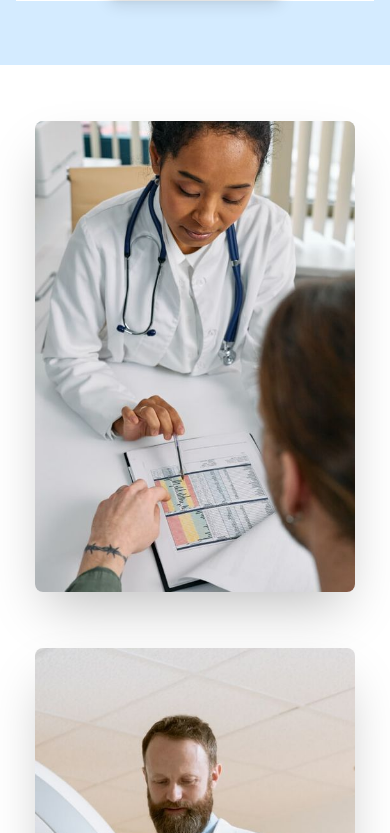
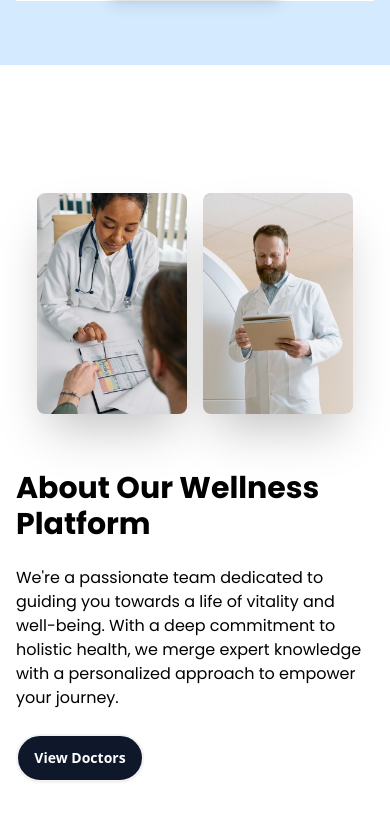
Before and after one commit to ahmed-codics/walaa, a React (Vite) app: page / in a window 390 px wide. Shown: the part 1011-1844 px from the top of the page. Built offline with nearby package versions, Linux system fonts and the light colour scheme; no server answers.

Commit message:
Update About.jsx

```diff
--- a/src/components/About.jsx
+++ b/src/components/About.jsx
@@ -1,34 +1,39 @@
-import React from 'react'
-
-const Card = ({title , text}) => (
-    <div>
-        <div>
-            <h3>{title}</h3>
-            <p>{text}</p>
-        </div>
-    </div>
-)
+import React from "react";
 
 const About = () => {
   return (
     <div className="hero bg-white min-h-screen">
       <div className="hero-content flex-col lg:flex-row gap-14">
+        {/* Image Container */}
+        <div className="flex flex-row gap-4">
           <img
             src="abtImg2.jpg"
-      className="max-w-xs mt-10 rounded-lg shadow-2xl" />
+            className="max-w-[150px] sm:max-w-[200px] md:max-w-[250px] lg:max-w-xs rounded-lg shadow-2xl"
+          />
           <img
             src="abtImg1.jpg"
-      className="max-w-xs mb-10 rounded-lg shadow-2xl" />
+            className="max-w-[150px] sm:max-w-[200px] md:max-w-[250px] lg:max-w-xs rounded-lg shadow-2xl"
+          />
+        </div>
+
+        {/* Text Content */}
         <div>
-      <h1 className="text-5xl font-bold font-poppins text-black">About Our Wellness Platform</h1>
+          <h1 className="text-3xl md:text-5xl font-bold font-poppins text-black">
+            About Our Wellness Platform
+          </h1>
           <p className="py-6 text-black font-poppins">
-      We're a passionate team dedicated to guiding you towards a life of vitality and well-being. With a deep commitment to holistic health, we merge expert knowledge with a personalized approach to empower your journey.
+            We're a passionate team dedicated to guiding you towards a life of
+            vitality and well-being. With a deep commitment to holistic health, we
+            merge expert knowledge with a personalized approach to empower your
+            journey.
           </p>
-      <button className="btn text-white bg-slate-900 rounded-full w-32 h-0 border-2 border-grey-900 hover:bg-white hover:w-34 hover:text-gray-900 hover:font-bold">View Doctors</button>
+          <button className="btn text-white bg-slate-900 rounded-full w-32 h-10 border-2 border-grey-900 hover:bg-white hover:w-34 hover:text-gray-900 hover:font-bold">
+            View Doctors
+          </button>
         </div>
       </div>
     </div>
-  )
-}
+  );
+};
 
-export default About
+export default About;
```
Lines whose indentation alone changed are shown as unchanged.
